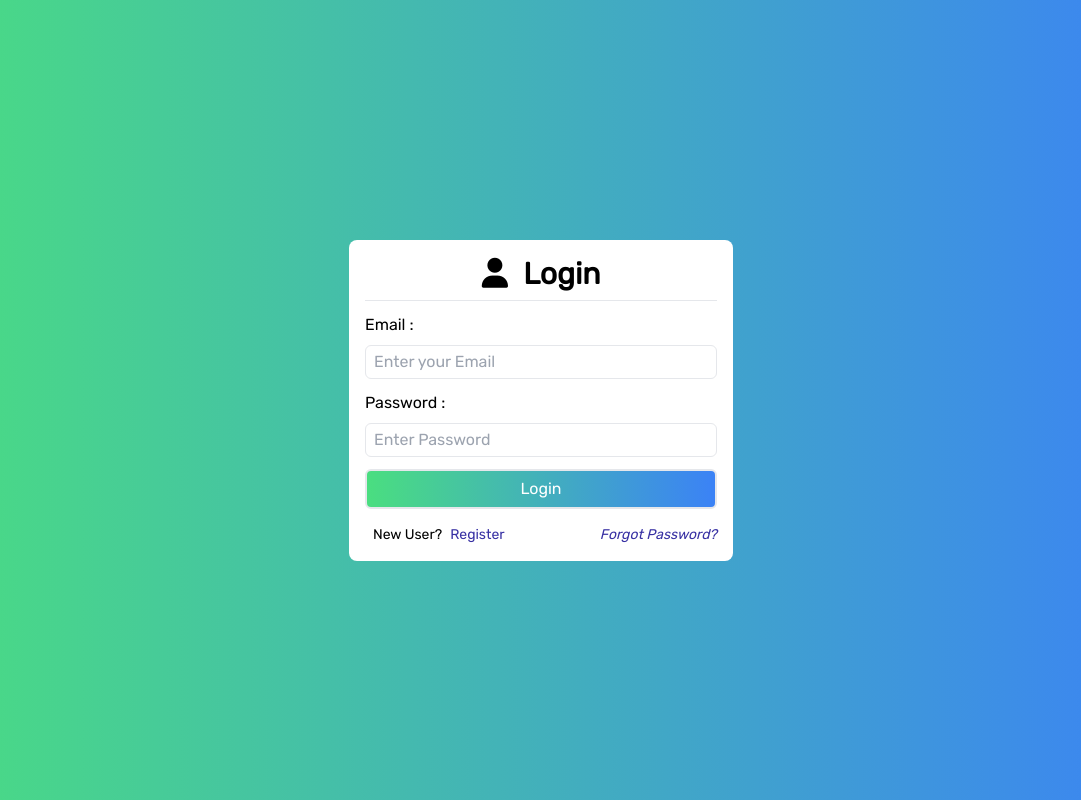
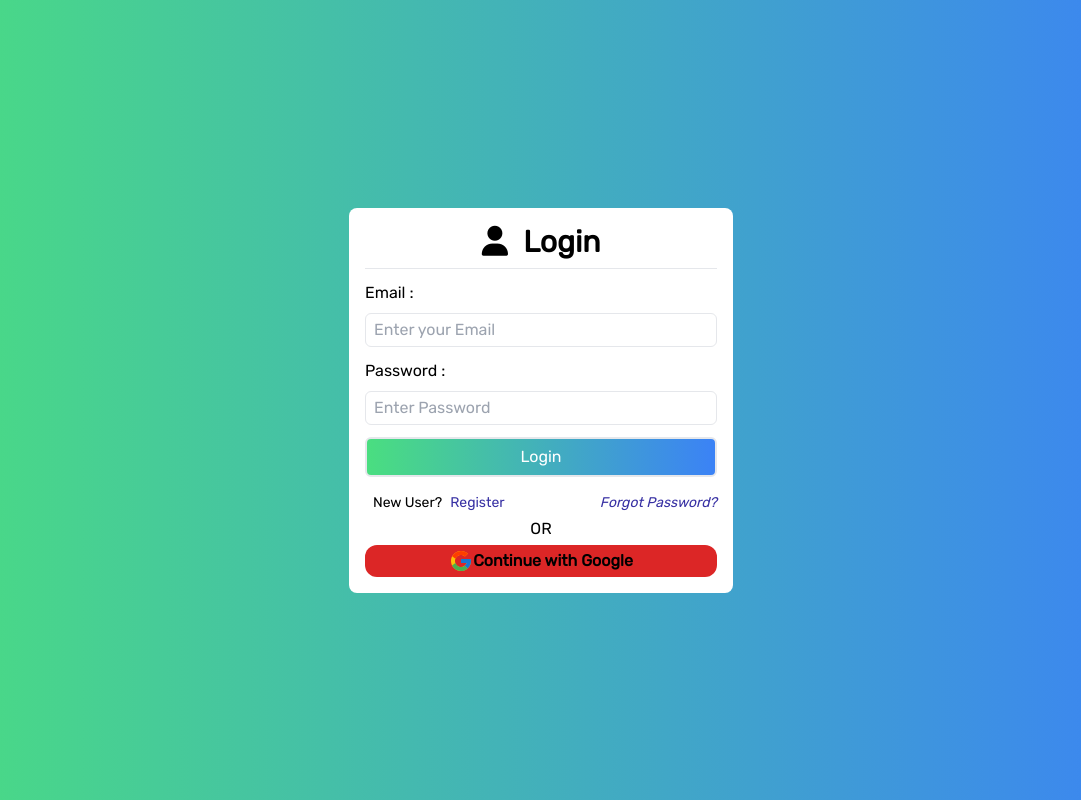
Before and after one commit to hrushikeshmysala2003/Book-Exchange, a React (Create React App) app in the folder book-exchanger/: page /addbook in a window 1280 px wide. Shown: the whole page, without its empty margins (99-1180 px from the left). Built offline with nearby package versions, Linux system fonts and the light colour scheme; no server answers.

Commit message:
Updated login and register page with google login button

```diff
--- a/book-exchanger/src/redux/reducers/userReducer.js
+++ b/book-exchanger/src/redux/reducers/userReducer.js
@@ -62,4 +62,5 @@ export const userReducer = createReducer({}, {
         state.loading = false;
         // state.error = action.payload;
     },
+
 })
--- a/book-exchanger/src/screens/AuthPages/Login.jsx
+++ b/book-exchanger/src/screens/AuthPages/Login.jsx
@@ -1,7 +1,8 @@
 import React, { useEffect, useState } from 'react'
 import { useDispatch, useSelector } from 'react-redux';
 import {Link} from "react-router-dom"
-import { loadUser, loginUser } from '../../redux/actions/user';
+import { loadUser, loginUser } from '../../redux/actions/user'
+import { FcGoogle } from "react-icons/fc";
 import toast from "react-hot-toast";
 
 const Login = () => {
@@ -47,8 +48,13 @@ const Login = () => {
                     </div>
                     <Link to={"/forgetpassword"} className=" text-sm italic text-indigo-800 " >Forgot Password?</Link>
             </div>
+            <h2  className='text-center m-1'  >OR</h2>
+            <div className='flex justify-center p-1 rounded-xl bg-red-600'>
+                <button className='flex justify-between'> <FcGoogle className='text-2xl'  /> <p className='font-bold' >Continue with Google </p> </button>
+            </div>
+        </form>
 
-        </form>
+
     </div>
   )
 }
--- a/book-exchanger/src/screens/AuthPages/Register.jsx
+++ b/book-exchanger/src/screens/AuthPages/Register.jsx
@@ -1,6 +1,6 @@
 import React, { useState } from 'react'
 import { Link } from "react-router-dom"
-
+import { FcGoogle } from "react-icons/fc";
 import "./fileUploadCss.css"
 import { useDispatch } from 'react-redux'
 import { registerUser } from '../../redux/actions/user'
@@ -72,6 +72,10 @@ const Register = () => {
                     </div>
 
             </div>
+            <h2  className='text-center m-1'  >OR</h2>
+            <div className='flex justify-center p-1 rounded-xl bg-red-600'>
+                <button className='flex justify-between'> <FcGoogle className='text-2xl'  /> <p className='font-bold' >Continue with Google </p> </button>
+            </div>
 
         </form>
     </div>
```
